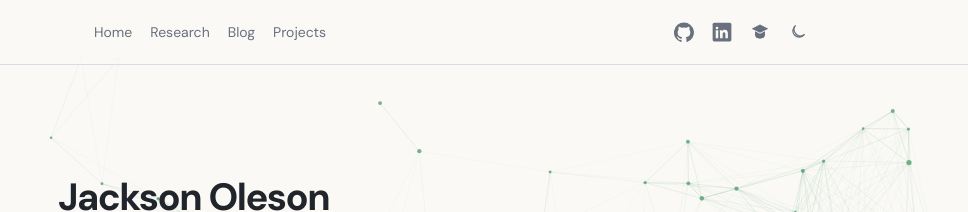
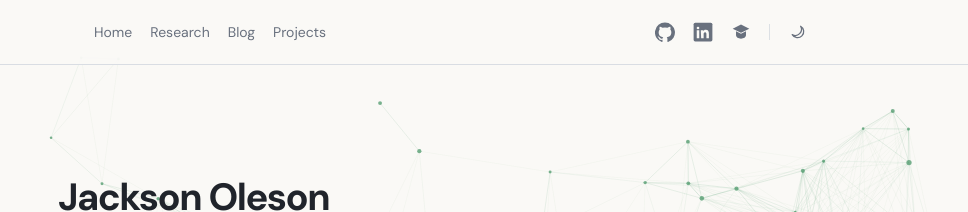
Before and after one commit to jacksonoleson/jacksonoleson.github.io, a Jekyll site: the page built from index.html, in a window 1280 px wide. Shown: the top 212 px of the page, without its empty margins (186-1154 px from the left). Built offline with Jekyll 4.4.1, drawn with Linux system fonts in a browser that asks for light colours.

Commit message:
minor fixes

```diff
--- a/_layouts/default.html
+++ b/_layouts/default.html
@@ -32,7 +32,8 @@
         {% if site.author.github and site.author.github != "" %}<a class="social-icon" href="https://github.com/{{ site.author.github }}" target="_blank" rel="noopener noreferrer" aria-label="GitHub"><svg viewBox="0 0 24 24" aria-hidden="true"><path fill="currentColor" d="M12 .6a12 12 0 0 0-3.8 23.4c.6.1.8-.2.8-.5v-2.1c-3.3.7-4-1.4-4-1.4-.5-1.4-1.3-1.8-1.3-1.8-1.1-.7.1-.7.1-.7 1.2.1 1.8 1.2 1.8 1.2 1.1 1.8 2.8 1.3 3.5 1 .1-.8.4-1.3.8-1.6-2.7-.3-5.5-1.3-5.5-5.9 0-1.3.5-2.4 1.2-3.2-.1-.3-.5-1.5.1-3.2 0 0 1-.3 3.3 1.2a11.3 11.3 0 0 1 6 0c2.3-1.5 3.3-1.2 3.3-1.2.6 1.7.2 2.9.1 3.2.8.8 1.2 1.9 1.2 3.2 0 4.6-2.8 5.6-5.5 5.9.4.4.8 1.1.8 2.2v3.2c0 .3.2.6.8.5A12 12 0 0 0 12 .6Z"/></svg></a>{% endif %}
         {% if site.author.linkedin and site.author.linkedin != "" %}<a class="social-icon linkedin-icon" href="https://www.linkedin.com/in/{{ site.author.linkedin }}" target="_blank" rel="noopener noreferrer" aria-label="LinkedIn"><svg viewBox="0 0 24 24" aria-hidden="true"><rect x="3" y="3" width="18" height="18" rx="1.5" fill="currentColor"/><circle cx="7.2" cy="8.1" r="1.25" fill="var(--bg)"/><path d="M6 10.2h2.4V18H6zm3.9 0h2.3v1.05h.03c.35-.66 1.13-1.32 2.4-1.32 2.56 0 3.04 1.69 3.04 3.87V18h-2.4v-3.7c0-.88-.02-2.01-1.23-2.01-1.23 0-1.42.96-1.42 1.95V18h-2.4z" fill="var(--bg)"/></svg></a>{% endif %}
         {% if site.author.scholar and site.author.scholar != "" %}<a class="social-icon scholar-icon" href="{{ site.author.scholar }}" target="_blank" rel="noopener noreferrer" aria-label="Google Scholar"><svg viewBox="0 0 24 24" aria-hidden="true"><path fill="currentColor" d="m12 3 10 5-10 5L2 8l10-5Zm-6 8.1 6 3 6-3V16c0 2.4-2.7 4-6 4s-6-1.6-6-4v-4.9Z"/></svg></a>{% endif %}
-        <button class="template-theme-toggle" type="button" aria-label="Switch to dark mode"><svg class="theme-icon theme-icon-sun" viewBox="0 0 24 24" aria-hidden="true"><circle cx="12" cy="12" r="4"/><path d="M12 2v2m0 16v2M4.93 4.93l1.41 1.41m11.32 11.32 1.41 1.41M2 12h2m16 0h2M4.93 19.07l1.41-1.41M17.66 6.34l1.41-1.41"/></svg><svg class="theme-icon theme-icon-moon" viewBox="0 0 24 24" aria-hidden="true"><path d="M20.4 15.5A8.5 8.5 0 0 1 8.5 3.6 8.5 8.5 0 1 0 20.4 15.5Z"/></svg><span class="visually-hidden">Toggle color mode</span></button>
+        <span class="header-divider" aria-hidden="true"></span>
+        <button class="template-theme-toggle" type="button" aria-label="Switch to dark mode"><svg class="theme-icon theme-icon-sun" viewBox="0 0 24 24" aria-hidden="true"><circle cx="12" cy="12" r="4"/><path d="M12 2v2m0 16v2M4.93 4.93l1.41 1.41m11.32 11.32 1.41 1.41M2 12h2m16 0h2M4.93 19.07l1.41-1.41M17.66 6.34l1.41-1.41"/></svg><svg class="theme-icon theme-icon-moon" viewBox="0 0 24 24" aria-hidden="true"><path d="M19.7 15.5A8.2 8.2 0 0 1 8.5 4.3a8.2 8.2 0 1 0 11.2 11.2Z"/></svg><span class="visually-hidden">Toggle color mode</span></button>
       </div>
     </nav>
     {% else %}
--- a/assets/css/style.scss
+++ b/assets/css/style.scss
@@ -140,10 +140,12 @@ body.theme-ai-portfolio .portfolio-nav { max-width: 760px; justify-content: spac
 .social-icon svg { width: 100%; height: 100%; }
 .linkedin-icon svg { transform: scale(1.25); }
 .social-icon:hover { color: var(--muted) !important; background: color-mix(in srgb, var(--fg) 9%, transparent); text-decoration: none; }
+.header-divider { width: 1px; height: 16px; margin: 0 6px; background: var(--border); opacity: .9; }
 .template-theme-toggle { display: inline-grid; place-items: center; width: 32px; height: 32px; padding: 0; border: 0; border-radius: 7px; background: transparent; color: var(--muted); cursor: pointer; }
 .template-theme-toggle:hover { background: color-mix(in srgb, var(--fg) 9%, transparent); color: var(--muted); }
 .theme-icon { width: 18px; height: 18px; fill: none; stroke: currentColor; stroke-width: 1.7; stroke-linecap: round; stroke-linejoin: round; }
 .theme-icon-sun { display: none; }
+.theme-icon-moon { fill: none; stroke: currentColor; transform: scaleX(-1); }
 .template-theme-toggle[data-mode="dark"] .theme-icon-sun { display: block; }
 .template-theme-toggle[data-mode="dark"] .theme-icon-moon { display: none; }
 .visually-hidden { position: absolute; width: 1px; height: 1px; padding: 0; margin: -1px; overflow: hidden; clip: rect(0, 0, 0, 0); white-space: nowrap; border: 0; }
```
